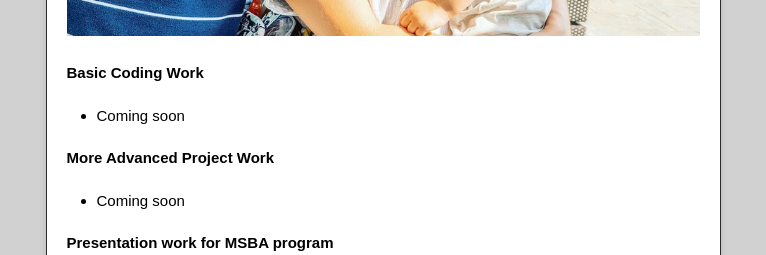
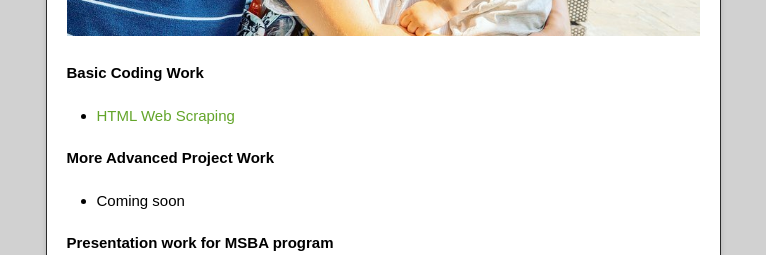
Before and after one commit to Hojnicki/hojnicki.github.io, a Jekyll site: the page built from index.md, in a window 1280 px wide. Shown: the part 681-936 px from the top of the page, without its empty margins (257-1023 px from the left). Built offline with Jekyll 4.4.1, drawn with Linux system fonts in a browser that asks for light colours; our own code applies the rules of GitHub Pages for plain Markdown files; grey boxes are pictures that could not be loaded.

Commit message:
Update index.md

```diff
--- a/index.md
+++ b/index.md
@@ -6,7 +6,7 @@ description: Professional Portfolio: Python and R
 ![My Picture](/pics/family.jpg)
 
 <b> Basic Coding Work </b>
-- Coming soon
+- [HTML Web Scraping](https://github.com/Hojnicki/basiccoding/blob/master/html_scrape.py)
 
 <b> More Advanced Project Work </b>
 - Coming soon
```
